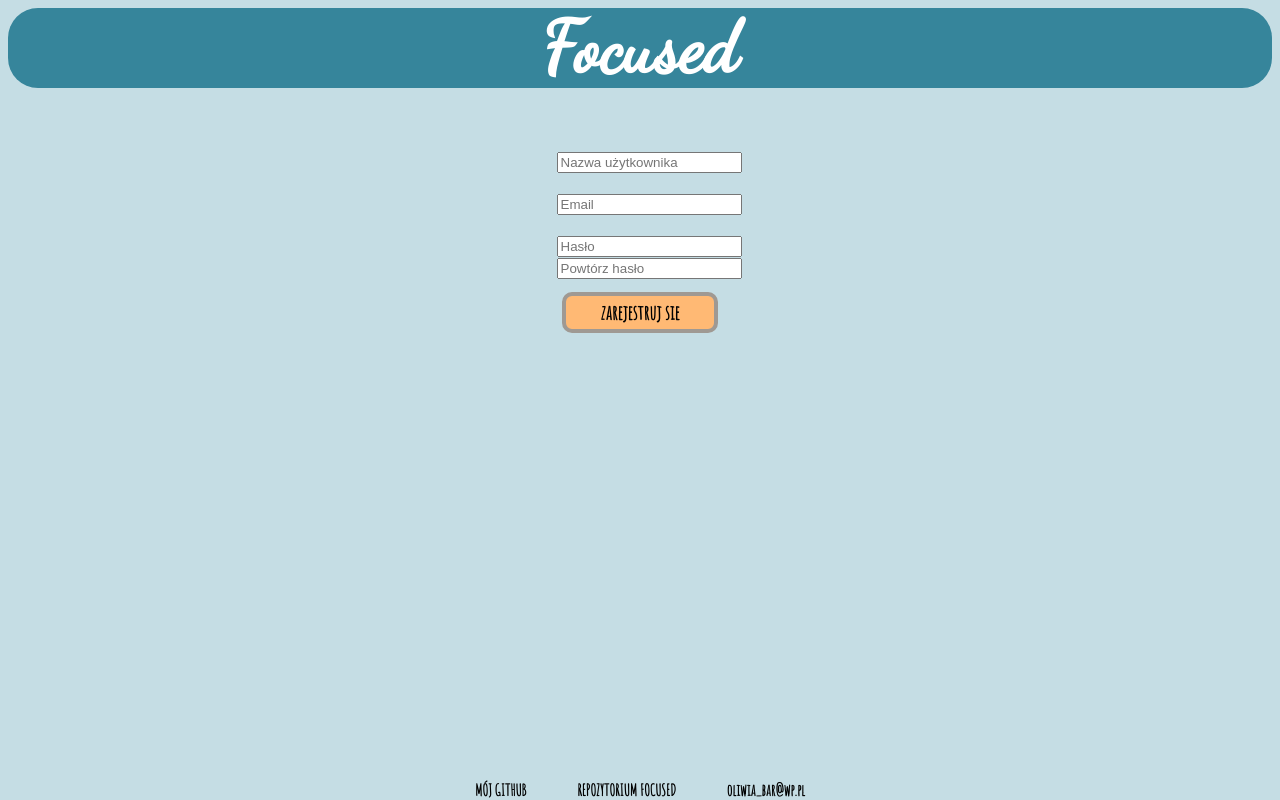
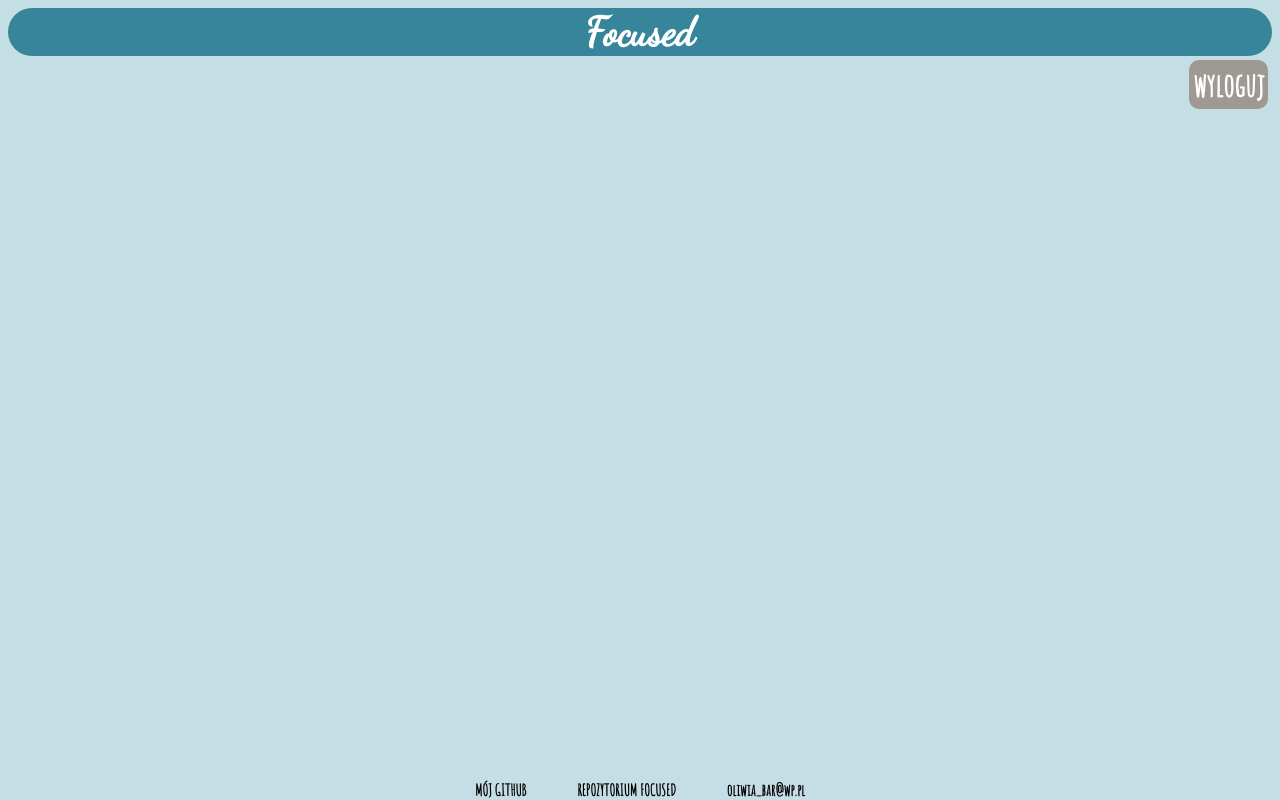
Before and after one commit to AllCoolNicknamesWereTaken/Focused, a plain HTML site: page views/3view.html in a window 1280 px wide. Drawn offline with Linux system fonts and the light colour scheme.

Commit message:
log out button

```diff
--- a/views/3view.html
+++ b/views/3view.html
@@ -4,10 +4,8 @@
     <meta http-equiv="content-type" content="text/html; charset=utf-8" />
     <title>Focused Pulpit</title>
     <link rel="stylesheet" href="main.css">
-     <link href="https://fonts.googleapis.com/css?family=Lobster" rel="stylesheet">
-     <link href="https://fonts.googleapis.com/css?family=Indie+Flower" rel="stylesheet">
-     <link href="https://fonts.googleapis.com/css?family=Dancing+Script|Lobster" rel="stylesheet">
-      <link href="https://fonts.googleapis.com/css?family=Amatic+SC|Dancing+Script|Lobster" rel="stylesheet">
+    <link rel="stylesheet" href="pulpit.css">
+    <link href="https://fonts.googleapis.com/css?family=Amatic+SC|Dancing+Script" rel="stylesheet">
   </head>
   <body>
     <div class='belt'>
@@ -15,21 +13,8 @@
         Focused
       </div>
     </div>
-    <div class='helper'>
-      <form>
-        <input type="text" id="user-name" name="text" placeholder="Nazwa użytkownika">
-        <br>
-        <br>
-        <input type="email" id="user-email" name="user-email" placeholder="Email">
-        <br>
-        <br>
-        <input type="password" name="psw" id="password" placeholder="Hasło">
-        <br>
-        <input type="password" name="psw" id="password" placeholder="Powtórz hasło">
-      </form>
-    </div>
     <div class='button2'>
-      zarejestruj sie
+      wyloguj
     </div>
     <div class="footer">
       <div class="footerObj">
--- /dev/null
+++ b/views/pulpit.css
@@ -0,0 +1,29 @@
+.belt {
+  height: 6vh;
+}
+
+.headings {
+    font-size: 5vh;
+    line-height: 6vh;
+}
+
+.button2:hover {
+  background-color: #B9B2AC;
+}
+
+.button2 {
+    width: 140px;
+    border-color: #9F9993;
+    background-color: #9F9993;
+    color: white;
+    float:right;
+    font-size: 4vh;
+    margin-top: 0.3%;
+    margin-right: 0.3%;
+    padding: 0;
+    width: auto;
+}
+
+.button2:active {
+  background-color: #7D7772;
+}
```
